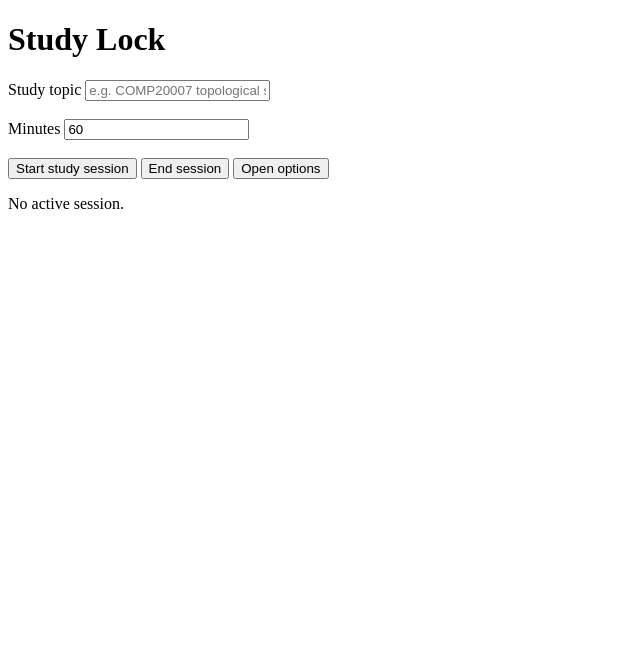
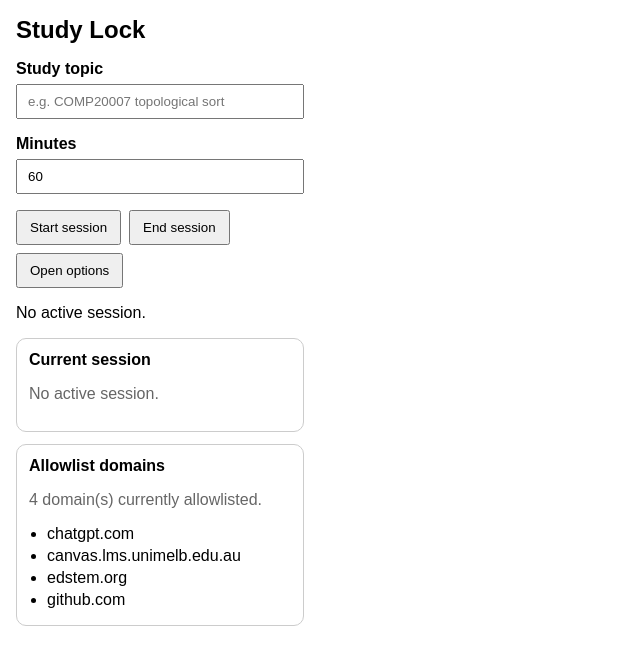
Before and after one commit to congyuemao/study-lock-extension, a website built with Vite: page src/popup.html in a window 1280 px wide. Shown: the whole page, without its empty margins (0-640 px from the left). Built offline with nearby package versions, Linux system fonts and the light colour scheme; some packages are replaced by stand-ins of ours.

Commit message:
end session once time is over (not yet finished)

```diff
--- a/src/popup.html
+++ b/src/popup.html
@@ -4,6 +4,71 @@
     <meta charset="UTF-8" />
     <meta name="viewport" content="width=device-width, initial-scale=1.0" />
     <title>Study Lock</title>
+    <style>
+        body {
+            font-family: Arial, sans-serif;
+            width: 320px;
+            margin: 0;
+            padding: 16px;
+            box-sizing: border-box;
+        }
+
+        h1 {
+            margin: 0 0 16px 0;
+            font-size: 24px;
+        }
+
+        label {
+            display: block;
+            margin-bottom: 6px;
+            font-weight: 600;
+        }
+
+        input {
+            width: 100%;
+            box-sizing: border-box;
+            padding: 8px 10px;
+            margin-bottom: 16px;
+        }
+
+        .actions {
+            display: flex;
+            gap: 8px;
+            flex-wrap: wrap;
+            margin-bottom: 16px;
+        }
+
+        button {
+            padding: 8px 12px;
+            cursor: pointer;
+        }
+
+        .panel {
+            border: 1px solid #ccc;
+            border-radius: 10px;
+            padding: 12px;
+            margin-top: 12px;
+        }
+
+            .panel h2 {
+                margin: 0 0 10px 0;
+                font-size: 16px;
+            }
+
+        .muted {
+            color: #666;
+        }
+
+        ul {
+            margin: 8px 0 0 18px;
+            padding: 0;
+        }
+
+        li {
+            margin-bottom: 4px;
+            word-break: break-all;
+        }
+    </style>
 </head>
 <body>
     <h1>Study Lock</h1>
@@ -11,18 +76,27 @@
     <label for="topic">Study topic</label>
     <input id="topic" type="text" placeholder="e.g. COMP20007 topological sort" />
 
-    <br /><br />
-
     <label for="minutes">Minutes</label>
     <input id="minutes" type="number" value="60" min="1" />
 
-    <br /><br />
-
-    <button id="startBtn">Start study session</button>
-    <button id="endBtn">End session</button>
-    <button id="optionsBtn">Open options</button>
+    <div class="actions">
+        <button id="startBtn">Start session</button>
+        <button id="endBtn">End session</button>
+        <button id="optionsBtn">Open options</button>
+    </div>
 
     <p id="status">No active session.</p>
+
+    <div class="panel">
+        <h2>Current session</h2>
+        <p id="sessionInfo" class="muted">No active session.</p>
+    </div>
+
+    <div class="panel">
+        <h2>Allowlist domains</h2>
+        <p id="allowlistCount" class="muted">Loading...</p>
+        <ul id="allowlistList"></ul>
+    </div>
 
     <script type="module" src="./popup.ts"></script>
 </body>
--- a/src/popup.ts
+++ b/src/popup.ts
@@ -1,19 +1,20 @@
+import {
+    endSession,
+    getAllowlistDomains,
+    getEffectiveSession,
+    saveSession,
+    type SessionData
+} from './shared/storage'
+
 const topicInput = document.getElementById('topic') as HTMLInputElement
 const minutesInput = document.getElementById('minutes') as HTMLInputElement
 const startBtn = document.getElementById('startBtn') as HTMLButtonElement
 const endBtn = document.getElementById('endBtn') as HTMLButtonElement
+const optionsBtn = document.getElementById('optionsBtn') as HTMLButtonElement
 const statusText = document.getElementById('status') as HTMLParagraphElement
-const optionsBtn = document.getElementById('optionsBtn') as HTMLButtonElement
-
-optionsBtn.addEventListener('click', async () => {
-    await chrome.runtime.openOptionsPage()
-})
-
-type SessionData = {
-    active: boolean
-    topic: string
-    endTime: number | null
-}
+const sessionInfo = document.getElementById('sessionInfo') as HTMLParagraphElement
+const allowlistCount = document.getElementById('allowlistCount') as HTMLParagraphElement
+const allowlistList = document.getElementById('allowlistList') as HTMLUListElement
 
 function formatRemainingTime(endTime: number | null): string {
     if (!endTime) return 'No active session.'
@@ -25,20 +26,34 @@ function formatRemainingTime(endTime: number | null): string {
     const minutes = Math.floor(totalSeconds / 60)
     const seconds = totalSeconds % 60
 
-    return `Active session. ${minutes}m ${seconds}s remaining.`
+    return `${minutes}m ${seconds}s remaining.`
 }
 
 async function loadSession(): Promise<void> {
-    const result = await chrome.storage.local.get(['session'])
-    const session = result.session as SessionData | undefined
+    const session = await getEffectiveSession()
 
-    if (!session || !session.active) {
+    if (!session) {
         statusText.textContent = 'No active session.'
+        sessionInfo.textContent = 'No active session.'
         return
     }
 
     topicInput.value = session.topic
     statusText.textContent = `Topic: ${session.topic}. ${formatRemainingTime(session.endTime)}`
+    sessionInfo.textContent = `Topic: ${session.topic} | ${formatRemainingTime(session.endTime)}`
+}
+
+async function loadAllowlist(): Promise<void> {
+    const domains = await getAllowlistDomains()
+
+    allowlistCount.textContent = `${domains.length} domain(s) currently allowlisted.`
+    allowlistList.innerHTML = ''
+
+    for (const domain of domains) {
+        const li = document.createElement('li')
+        li.textContent = domain
+        allowlistList.appendChild(li)
+    }
 }
 
 startBtn.addEventListener('click', async () => {
@@ -63,20 +78,25 @@ startBtn.addEventListener('click', async () => {
         endTime
     }
 
-    await chrome.storage.local.set({ session })
-    statusText.textContent = `Started: ${topic}. ${minutes} minutes.`
+    await saveSession(session)
+    await loadSession()
 })
 
 endBtn.addEventListener('click', async () => {
-    const session: SessionData = {
-        active: false,
-        topic: '',
-        endTime: null
-    }
-
-    await chrome.storage.local.set({ session })
-    statusText.textContent = 'Session ended.'
+    await endSession()
+    await loadSession()
 })
 
-loadSession()
-setInterval(loadSession, 1000)
+optionsBtn.addEventListener('click', async () => {
+    await chrome.runtime.openOptionsPage()
+})
+
+async function init(): Promise<void> {
+    await loadSession()
+    await loadAllowlist()
+    setInterval(() => {
+        void loadSession()
+    }, 1000)
+}
+
+void init()
--- a/src/shared/storage.ts
+++ b/src/shared/storage.ts
@@ -44,3 +44,41 @@ export async function saveAllowlistDomains(inputs: string[]): Promise<string[]>
     await chrome.storage.local.set({ allowlistDomains: domains })
     return domains
 }
+
+export async function saveSession(session: SessionData): Promise<void> {
+    await chrome.storage.local.set({ session })
+}
+
+export async function endSession(): Promise<void> {
+    await chrome.storage.local.set({
+        session: {
+            active: false,
+            topic: '',
+            endTime: null
+        } satisfies SessionData
+    })
+}
+
+export async function getStoredSession(): Promise<SessionData | null> {
+    const result = await chrome.storage.local.get(['session'])
+    return (result.session as SessionData | undefined) ?? null
+}
+
+export function isSessionExpired(session: SessionData | null): boolean {
+    if (!session || !session.active) return false
+    if (!session.endTime) return false
+    return Date.now() >= session.endTime
+}
+
+export async function getEffectiveSession(): Promise<SessionData | null> {
+    const session = await getStoredSession()
+
+    if (!session || !session.active) return null
+
+    if (isSessionExpired(session)) {
+        await endSession()
+        return null
+    }
+
+    return session
+}
```
Also changed, not shown: src/background.ts (+41 -3 lines), src/content/chatgpt.ts (+17 -10 lines), public/manifest.json.
